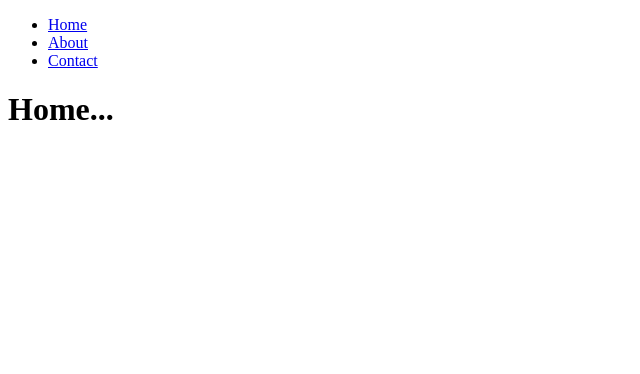
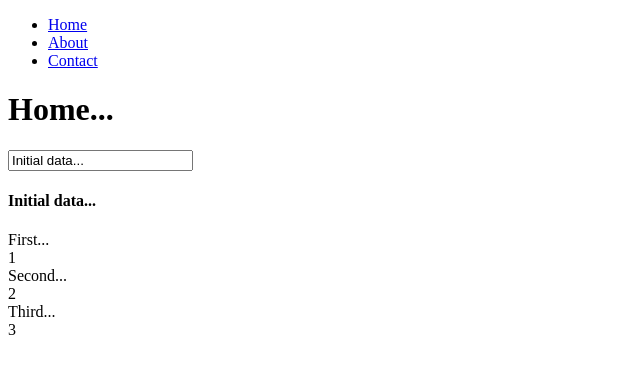
Before and after one commit to vijays/react-study, a React app: page / in a window 1280 px wide. Shown: the top 374 px of the page, without its empty margins (0-640 px from the left). Built offline with nearby package versions, Linux system fonts and the light colour scheme.

Commit message:
Coded forms and keys

```diff
--- a/Home.jsx
+++ b/Home.jsx
@@ -1,11 +1,59 @@
 import React from 'react';
 
 export default class Home extends React.Component {
+    constructor(props) {
+      super(props);
+
+      this.state = {
+         data: 'Initial data...',
+         dataforkey:
+         [
+            {
+               component: 'First...',
+               id: 1
+            },
+
+            {
+               component: 'Second...',
+               id: 2
+            },
+
+            {
+               component: 'Third...',
+               id: 3
+            }
+         ]
+      }
+
+      this.updateState = this.updateState.bind(this);
+    }
+    updateState(e) {
+      this.setState({data: e.target.value});
+    }
+    render() {
+        return (
+            <div>
+                <h1>Home...</h1>
+                <input type = "text" value = {this.state.data}
+                    onChange = {this.updateState} />
+                <h4>{this.state.data}</h4>
+                            <div>
+               {this.state.dataforkey.map(
+                   (dynamicComponent, i) => <Content key = {i} componentData = {dynamicComponent}/>)}
+            </div>
+
+            </div>
+        )
+    }
+}
+
+export class Content extends React.Component {
    render() {
       return (
          <div>
-            <h1>Home...</h1>
+            <div>{this.props.componentData.component}</div>
+            <div>{this.props.componentData.id}</div>
          </div>
-      )
+      );
    }
 }
```
